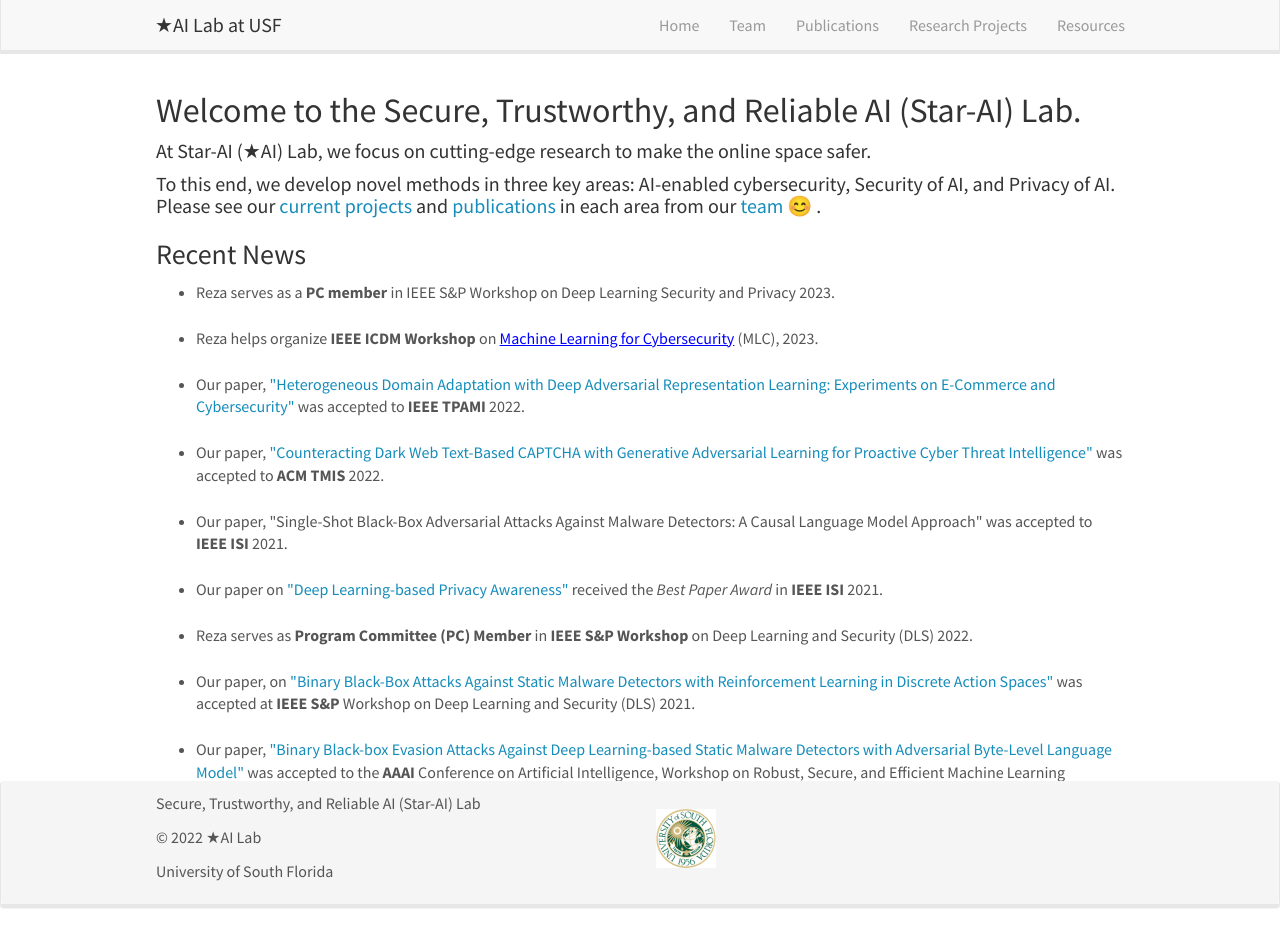
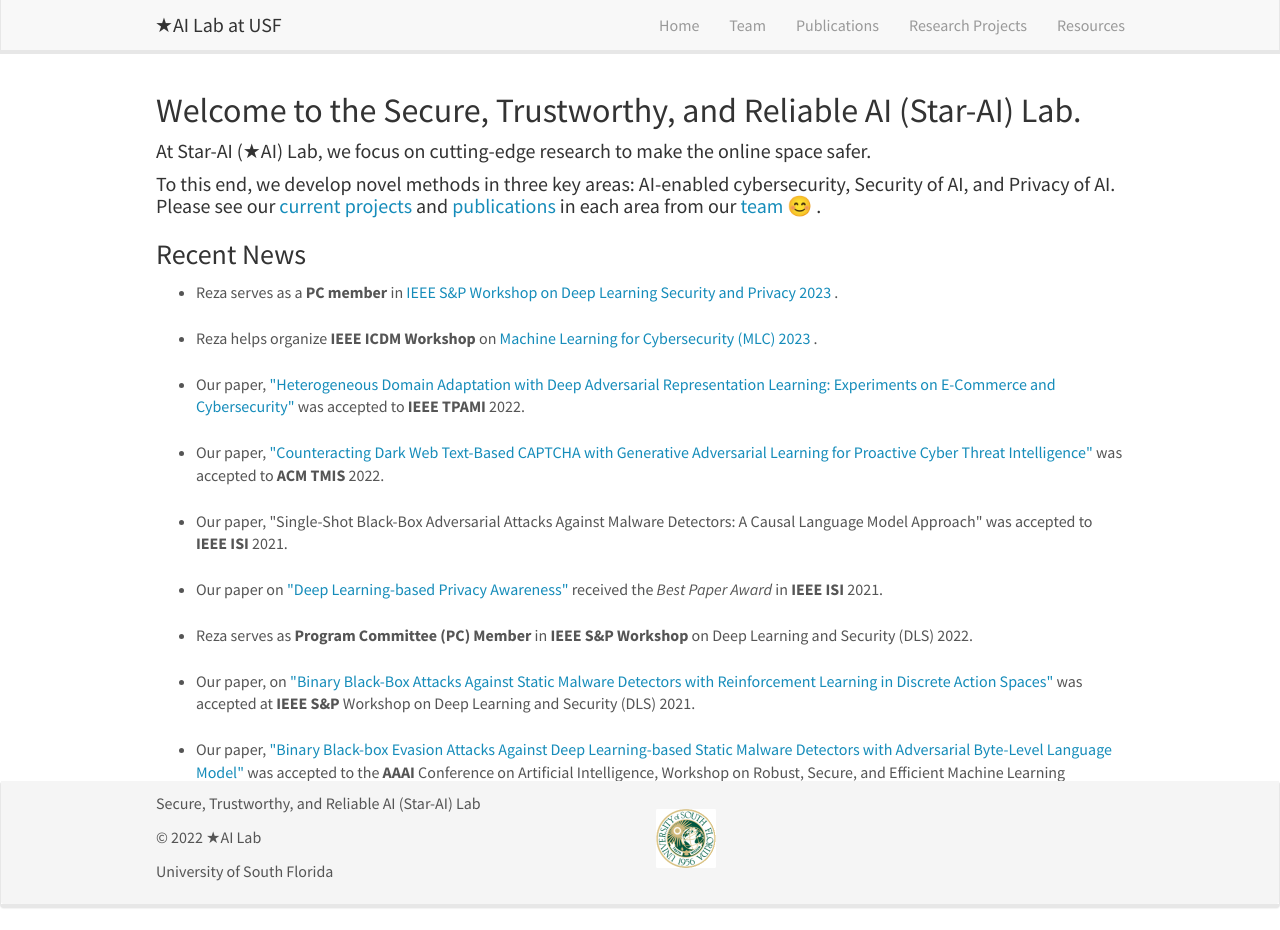
Before and after one commit to star-ailab/star-ailab.github.io, a Jekyll site: the page built from _pages/home.md, in a window 1280 px wide and 930 px high. Built offline with Jekyll 4.4.1, drawn with Linux system fonts in a browser that asks for light colours; nearby versions of some CDN libraries.

Commit message:
Update home.md

```diff
--- a/_pages/home.md
+++ b/_pages/home.md
@@ -14,9 +14,9 @@
 
 <div markdown="0" class="wrapper" style="border-bottom: 1px solid $black <!--$grey-color-->; border:4px; height:500px; overflow:auto;">
 	<ul class="awards" style="margin-bottom: -5px">
-		<li>Reza serves as a <b>PC member</b> in IEEE S&P Workshop on Deep Learning Security and Privacy 2023.</li>
+		<li>Reza serves as a <b>PC member</b> in <a href ="https://dls2023.ieee-security.org/"> IEEE S&P Workshop on Deep Learning Security and Privacy 2023 </a>.</li>
 		<br>
-		<li>Reza helps organize <b>IEEE ICDM Workshop</b> on <a style="color:blue;text-decoration-line: underline;" href="https://ml4cyber.github.io/23/"> Machine Learning for Cybersecurity</a> (MLC), 2023. </li>
+		<li>Reza helps organize <b>IEEE ICDM Workshop</b> on <a href="https://ml4cyber.github.io/23/"> Machine Learning for Cybersecurity (MLC) 2023 </a>. </li>
 		<br>
 		<li>Our paper, <a href="https://ieeexplore.ieee.org/document/9744510"> "Heterogeneous Domain Adaptation with Deep Adversarial Representation Learning: Experiments on E-Commerce and Cybersecurity"</a> was accepted to <b>IEEE TPAMI</b> 2022.</li>
 		<br>
```
